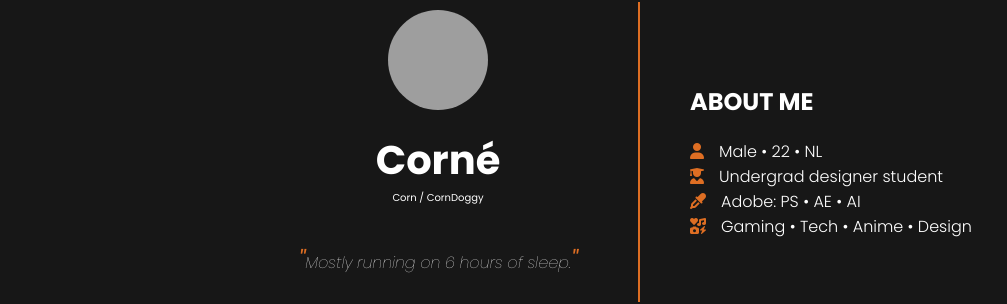
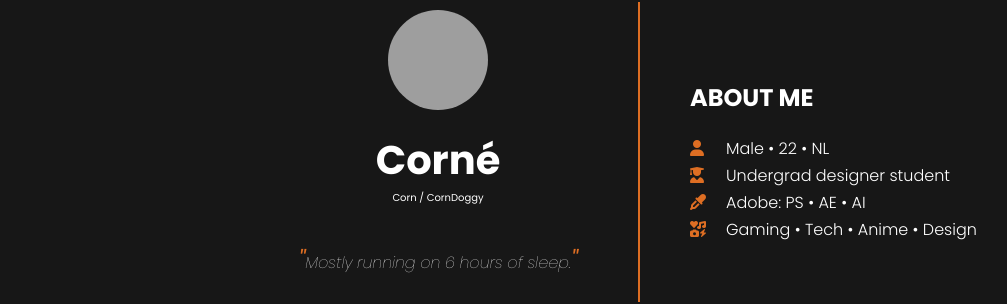
Before and after one commit to cornedirks/cornedirks.github.io, a plain HTML site: page index.html in a window 1280 px wide. Shown: the part 343-647 px from the top of the page, without its empty margins (1-1008 px from the left). Drawn offline with Linux system fonts and the light colour scheme; grey boxes are pictures that could not be loaded; a web font is replaced by a local one.

Commit message:
aligning ''About me'' icons

```diff
--- a/index.html
+++ b/index.html
@@ -34,8 +34,8 @@
         </div>
         <div class="main_right">
 <h2>ABOUT ME</h2>
-<i class="fas fa-user"><span class="icon_text">Male • 22 • NL</span></i>
-<i class="fas fa-user-graduate"><span class="icon_text">Undergrad designer student</span></i>
+<i class="fas fa-user"><span class="icon_text1">Male • 22 • NL</span></i>
+<i class="fas fa-user-graduate"><span class="icon_text1">Undergrad designer student</span></i>
 <i class="fas fa-eye-dropper"><span class="icon_text">Adobe: PS • AE • AI</i>
 <i class="fas fa-icons"><span class="icon_text">Gaming • Tech • Anime • Design </span></i>
         </div>
--- a/style.css
+++ b/style.css
@@ -132,7 +132,7 @@ main {
 }
 
 .main_right i {
-  line-height: 1.5em;
+  line-height: 1.7em;
 }
 
 .fas {
@@ -180,5 +180,11 @@ main {
 .icon_text {
   font-family: "Poppins", sans-serif;
   font-weight: 300;
-  margin-left: 15px;
+  margin-left: 20px;
 }
+
+.icon_text1 {
+  font-family: "Poppins", sans-serif;
+  font-weight: 300;
+  margin-left: 22px;
+}
```
